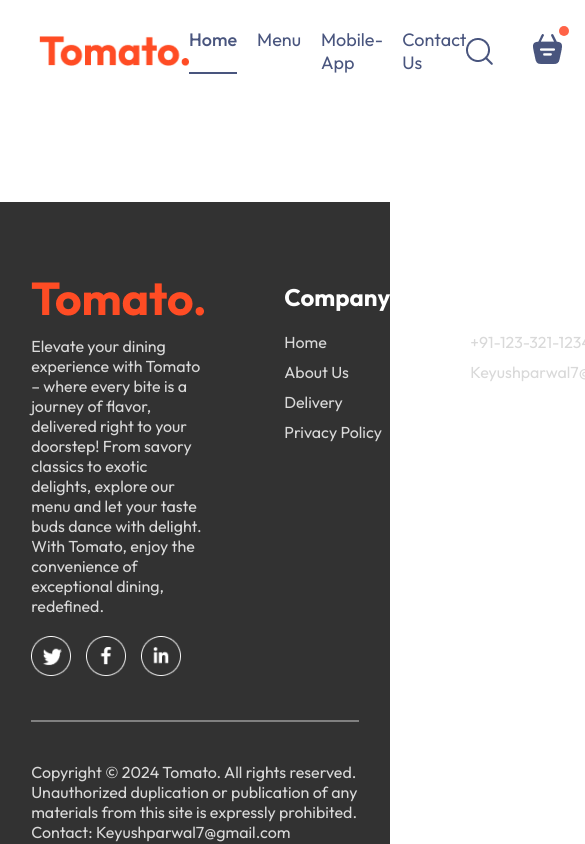
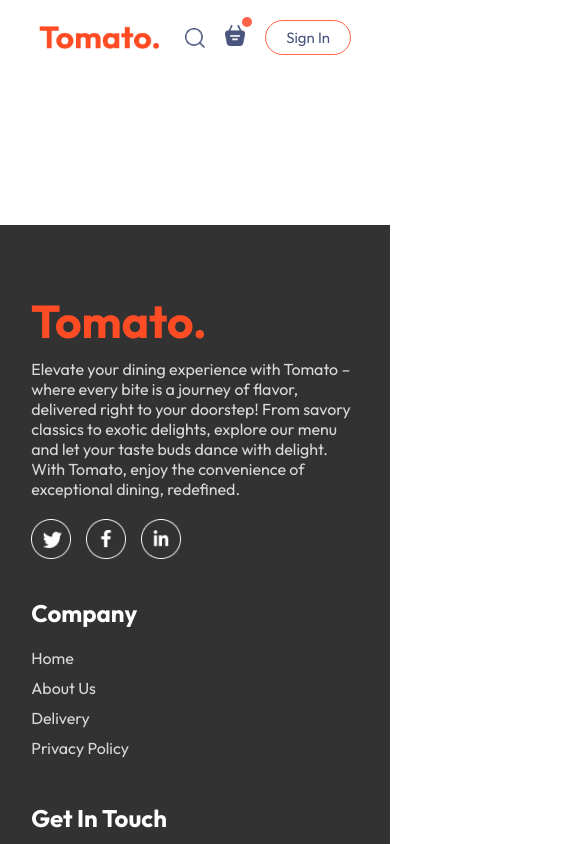
Before and after one commit to keyush-parwal/Food-Delivery, a React (Create React App) app in the folder frontend/: page /Order in a window 390 px wide. Shown: the top 844 px of the page, 585 px wide, since content can reach past the window. Built offline with nearby package versions, Linux system fonts and the light colour scheme.

Commit message:
Build responsive website

```diff
--- a/frontend/src/Components/ExploreMenu/ExploreMenu.css
+++ b/frontend/src/Components/ExploreMenu/ExploreMenu.css
@@ -54,3 +54,11 @@
     border: 4px solid tomato;
     padding: 2px;
 }
+
+@media (max-width: 1050px) {
+    .explore-menu-text{
+        max-width: 100%;
+        font-size: 14px;
+    }
+
+}
--- a/frontend/src/Components/Footer/Footer.css
+++ b/frontend/src/Components/Footer/Footer.css
@@ -7,7 +7,7 @@
     gap: 20px;
     padding: 20px 8vw;
     padding-top: 80px;
-    margin-top: 100px;
+    margin-top: 150px;
 }
 
 .footer-content{
@@ -60,3 +60,15 @@
     background-color: gray;
     border: none;
 }
+
+@media (max-width:750px) {
+    .footer-content{
+        display: flex;
+        flex-direction: column;
+        gap: 35px;
+    }
+
+    .footer-copyright{
+        text-align: center;
+    }
+}
--- a/frontend/src/Components/Footer/Footer.js
+++ b/frontend/src/Components/Footer/Footer.js
@@ -43,7 +43,9 @@
 
         <hr/>
         <p className='footer-copyright'>
-            Copyright © 2024 Tomato. All rights reserved. Unauthorized duplication or publication of any materials from this site is expressly prohibited. Contact: Keyushparwal7@gmail.com
+            Copyright © 2024 Tomato. All rights reserved. Unauthorized duplication or publication of any materials from this site is expressly prohibited.
+            <br/>
+            Contact: Keyushparwal7@gmail.com
         </p>
 
     </div>
--- a/frontend/src/Components/Header/Header.css
+++ b/frontend/src/Components/Header/Header.css
@@ -39,3 +39,22 @@
     border-radius: 50px;
     width: max(10vw,90px);
 }
+
+@media (max-width:1050px) {
+    .header-contents{
+        max-width: 45%;
+    }
+}
+
+@media (max-width:750px) {
+    .header-contents{
+        max-width: 65%;
+    }
+    .header-contents p{
+        display: none;
+    }
+
+    .header-contents bottom{
+        padding: 2vw 4vw;
+    }
+}
--- a/frontend/src/Components/Navbar/Navbar.css
+++ b/frontend/src/Components/Navbar/Navbar.css
@@ -61,3 +61,58 @@
     background: tomato;
     border-radius: 5px;
 }
+
+@media (max-width: 1050px){
+    .navbar .logo{
+        width: 140px;
+    }
+
+    .navbar-menu{
+        font-size: 17px;
+        gap: 20px;
+    }
+
+    .navbar-right{
+        gap: 30px;
+    }
+
+    .navbar-right img{
+        width: 22px;
+    }
+
+    .navbar-right button{
+        padding: 8px 25px;
+    }
+
+}
+
+@media (max-width: 900px){
+    .navbar .logo{
+        width: 120px;
+    }
+
+    .navbar-menu{
+        font-size: 16px;
+        gap: 15px;
+    }
+
+    .navbar-right{
+        gap: 20px;
+    }
+
+    .navbar-right img{
+        width: 20px;
+    }
+
+    .navbar-right button{
+        padding: 7px 20px;
+        font-size: 15px;
+    }
+
+}
+
+@media (max-width: 700px) {
+    .navbar-menu{
+        display: none;
+    }
+}
--- a/frontend/src/Components/Navbar/Navbar.js
+++ b/frontend/src/Components/Navbar/Navbar.js
@@ -1,6 +1,7 @@
 import React, { useState } from 'react';
 import './Navbar.css'
 import { assets } from '../../assets/assets'
+import { Link } from 'react-router-dom';
 
 
 const Navbar = () => {
@@ -12,10 +13,10 @@
       <img src={assets.logo} alt='' className='logo' />
 
       <ul className='navbar-menu'>
-        <li onClick={()=>{setMenu('Home')}} className={menu==='Home'?'active':''}>Home</li>
-        <li onClick={()=>{setMenu('Menu')}} className={menu==='Menu'?'active':''}>Menu</li>
-        <li onClick={()=>{setMenu('Mobile-App')}} className={menu==='Mobile-App'?'active':''}>Mobile-App</li>
-        <li onClick={()=>{setMenu('Contact Us')}} className={menu==='Contact Us'?'active':''}>Contact Us</li>
+        <Link to='/' onClick={()=>{setMenu('Home')}} className={menu==='Home'?'active':''}>Home</Link>
+        <a href="#explore-menu" onClick={()=>{setMenu('Menu')}} className={menu==='Menu'?'active':''}>Menu</a>
+        <a href="#app-download" onClick={()=>{setMenu('Mobile-App')}} className={menu==='Mobile-App'?'active':''}>Mobile-App</a>
+        <a href="#footer" onClick={()=>{setMenu('Contact Us')}} className={menu==='Contact Us'?'active':''}>Contact Us</a>
       </ul>
 
       <div className='navbar-right'>
--- a/frontend/src/index.css
+++ b/frontend/src/index.css
@@ -5,6 +5,7 @@
   margin: 0;
   box-sizing: border-box;
   font-family: Outfit;
+  scroll-behavior: smooth;
 }
 
 body{
```
